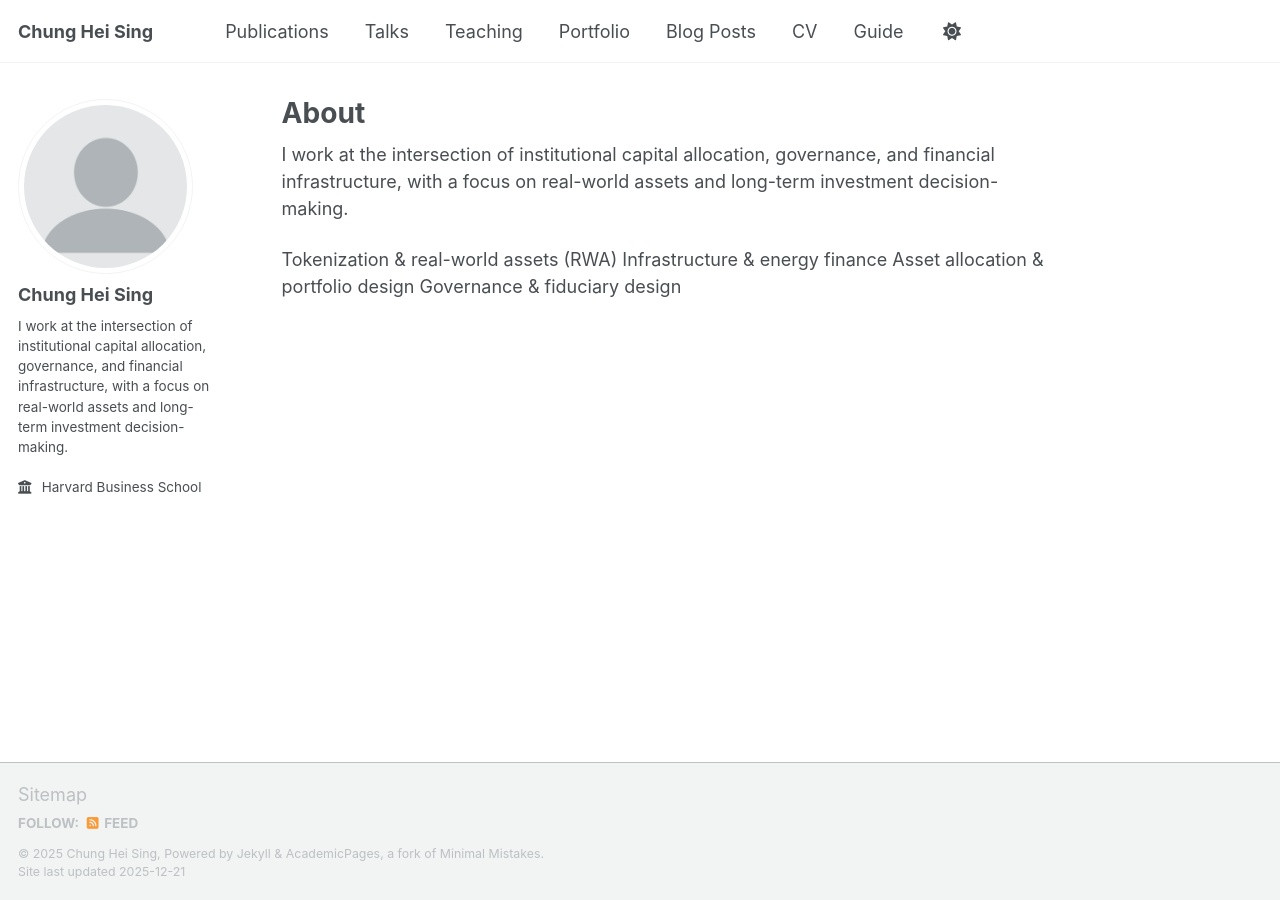
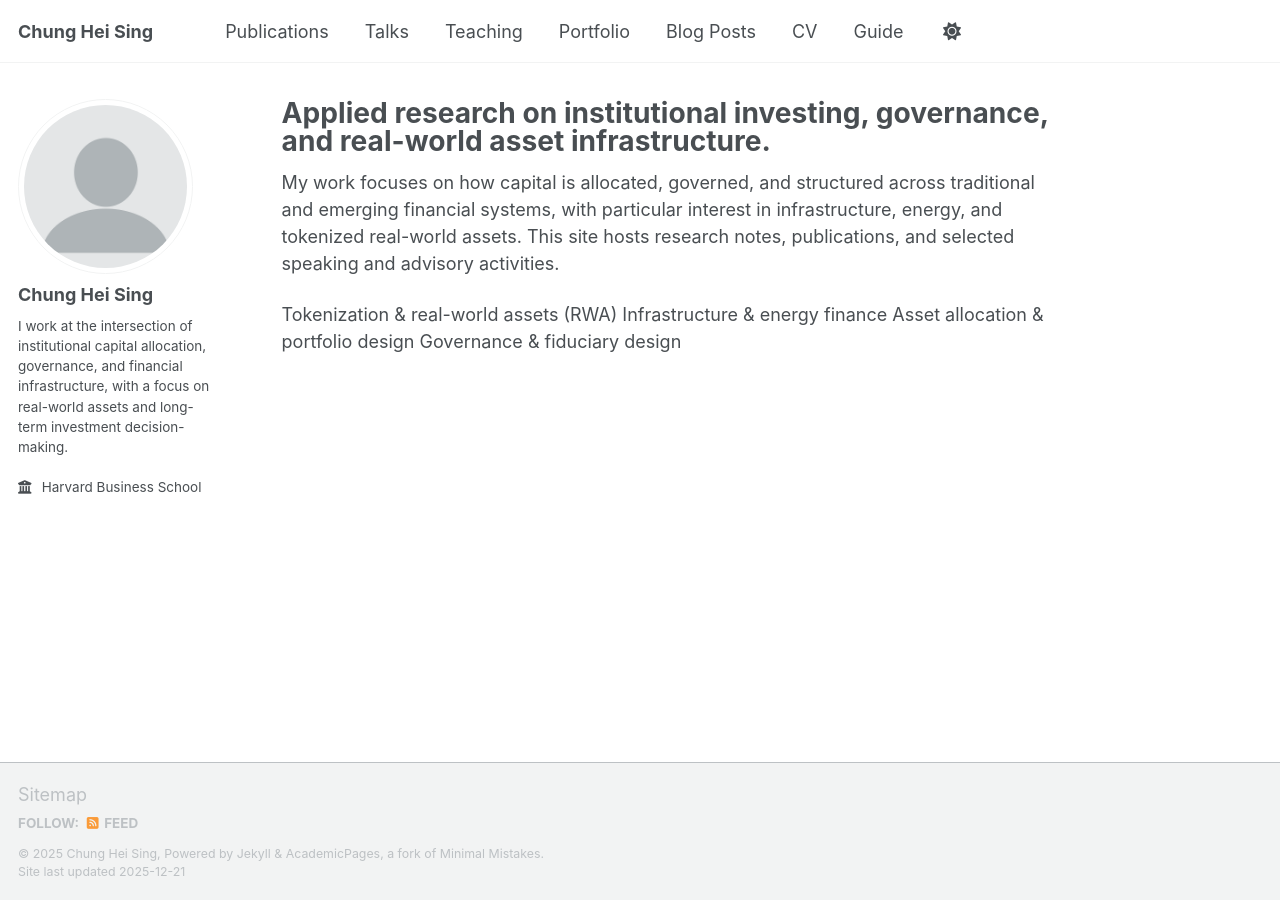
Before and after one commit to chungheising/chungheising.github.io, a Jekyll site: the page built from _pages/about.md, in a window 1280 px wide. Built offline with Jekyll 4.4.1, drawn with Linux system fonts in a browser that asks for light colours; a script bundle is joined from its source files by our own code; library files that are not in the unit come from our copies.

Commit message:
Update about.md

```diff
--- a/_pages/about.md
+++ b/_pages/about.md
@@ -1,13 +1,13 @@
 ---
 permalink: /
-title: "About"
+title: "Applied research on institutional investing, governance, and real-world asset infrastructure."
 author_profile: true
 redirect_from:
   - /about/
   - /about.html
 ---
 
-I work at the intersection of institutional capital allocation, governance, and financial infrastructure, with a focus on real-world assets and long-term investment decision-making.
+My work focuses on how capital is allocated, governed, and structured across traditional and emerging financial systems, with particular interest in infrastructure, energy, and tokenized real-world assets. This site hosts research notes, publications, and selected speaking and advisory activities.
 
 Tokenization & real-world assets (RWA)
 Infrastructure & energy finance
```
